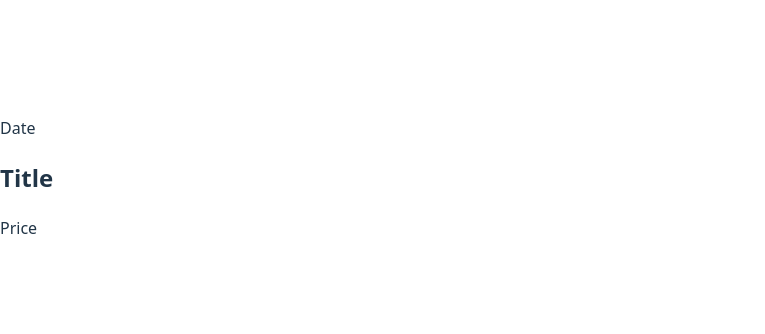
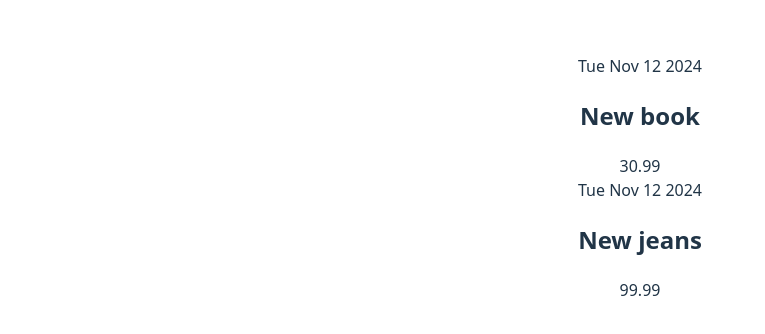
Before and after one commit to markuserkmann/expenses-maret-js, a React (Vite) app: page / in a window 1280 px wide. Shown: the part 222-556 px from the top of the page, without its empty margins (0-765 px from the left). Built offline with nearby package versions, Linux system fonts and the light colour scheme.

Commit message:
Filled the component with sample data

```diff
--- a/src/App.jsx
+++ b/src/App.jsx
@@ -1,10 +1,26 @@
+import "./app.css";
 import ExpenseItem from "./components/expenseItem.jsx";
-function App() {
+
+const App = () => {
+  const expenses = [
+    {
+      date: new Date(2024, 10, 12),
+      title: "New book",
+      price: 30.99,
+    },
+    {
+      date: new Date(2024, 10, 12),
+      title: "New jeans",
+      price: 99.99,
+    },
+  ];
+
   return (
     <div className="App">
-      <ExpenseItem />
+      <ExpenseItem data={expenses[0]} />
+      <ExpenseItem data={expenses[1]} />
     </div>
   );
-}
+};
 
 export default App;
--- a/src/components/expenseItem.jsx
+++ b/src/components/expenseItem.jsx
@@ -1,15 +1,17 @@
 import "./expenseItem.jsx";
 
-const ExpenseItem = () => {
+const ExpenseItem = (props) => {
+  const date = new Date(2024, 10, 12);
+  const title = "New book";
+  const price = 30.99;
+
   return (
     <>
       <div className="expense-item">
-        <div>Date</div>
-
+        <div>{props.data.date.toDateString()}</div>
         <div className="expense-item_description">
-          <h2>Title</h2>
-
-          <div className="expense-item_price">Price</div>
+          <h2>{props.data.title}</h2>
+          <div className="expense-item_price">{props.data.price}</div>
         </div>
       </div>
     </>
```
